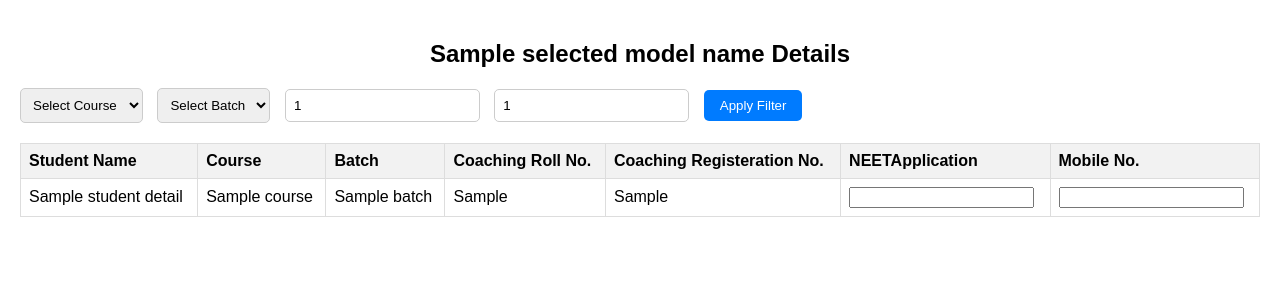
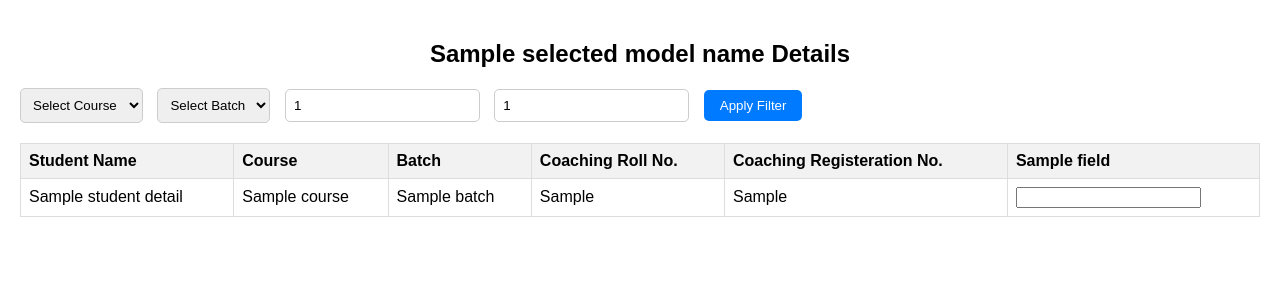
Before and after one commit to agarwalvickey8/students_detail_dashboard, a Django app: template staffsignup/templates/staffsignup/student_list.html in a window 1280 px wide. Shown: the part 77-377 px from the top of the page. Run offline with Django 5.2, Linux system fonts and the light colour scheme; the template is opened without the code that fills it: most values are stand-ins (such as "Sample title", 1, 10 or a date in 2020).

Commit message:
showing models dynamically but past values are not fetching

```diff
--- a/staffsignup/models.py
+++ b/staffsignup/models.py
@@ -66,7 +66,7 @@ class NEETRegistration(models.Model):
         verbose_name_plural = "NEET Registrations"
 
 class JEEMAIN1Registration(models.Model):
-    StudentDetails = models.OneToOneField(StudentDetails, on_delete = models.CASCADE)
+    StudentDetail = models.OneToOneField(StudentDetails, on_delete = models.CASCADE)
     JEEMAIN1Application = models.BigIntegerField(blank = True, null = True)
     Mobile = models.BigIntegerField(blank = True, null = True)
 
--- a/staffsignup/templates/staffsignup/student_list.html
+++ b/staffsignup/templates/staffsignup/student_list.html
@@ -145,6 +145,7 @@
                         <th>Student Name</th>
                         <th>Coaching Registration</th>
                         <th>Coaching Roll</th>
+                        <th>Coaching Registeration No.</th>
                     </tr>
                 </thead>
                 <tbody>
@@ -153,6 +154,7 @@
                         <td>{{ student_detail.Name }}</td>
                         <td>{{ student_detail.CoachingRegisteration }}</td>
                         <td>{{ student_detail.CoachingRoll }}</td>
+                        <td>{{ student_detail.CoachingRegisteration }}</td>
                     </tr>
                     {% endfor %}
                 </tbody>
@@ -167,8 +169,9 @@
                         <th>Batch</th>
                         <th>Coaching Roll No.</th>
                         <th>Coaching Registeration No.</th>
-                        <th>NEETApplication</th>
-                        <th>Mobile No.</th>
+                        {% for field in fields %}
+                        <th>{{field}}</th>
+                        {% endfor %}
                     </tr>
                 </thead>
                 <tbody>
@@ -181,8 +184,11 @@
                             <td>{{ selected_model.StudentDetail.Batch }}</td>
                             <td>{{ selected_model.StudentDetail.CoachingRoll }}</td>
                             <td>{{ selected_model.StudentDetail.CoachingRegisteration }}</td>
-                            <td><input type="number" name="NEETApplication" value="{{ selected_model.NEETApplication|default:'' }}"></td>
-                            <td><input type="number" name="Mobile" value="{{selected_model.Mobile|default:''}}"></td>
+                            {% for field_name in fields %}
+                            {% with attribute=selected_model.field_name %}
+                                <td><input type="number" name="{{ field_name }}" value="{{ attribute|default_if_none:'' }}"></td>
+                            {% endwith %}
+                        {% endfor %}
                         </tr>
                     </form>
                     {% endfor %}
```
Also changed, not shown: staffsignup/views.py (+12 -3 lines), staffsignup/migrations/0013_rename_studentdetails_jeemain1registration_studentdetail.py (added).
